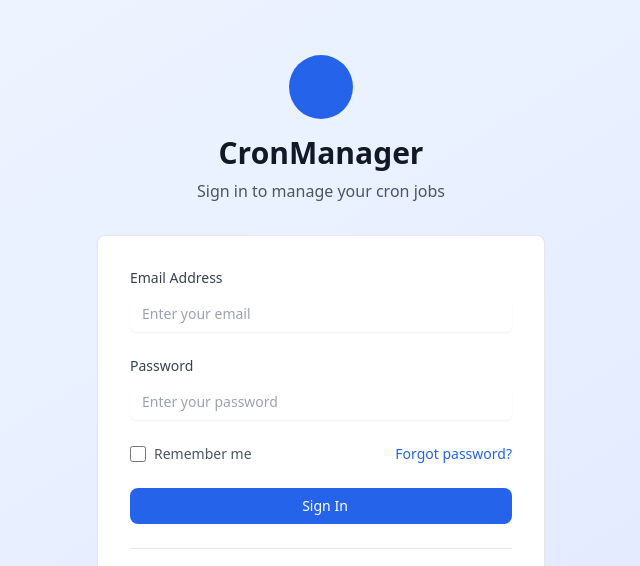
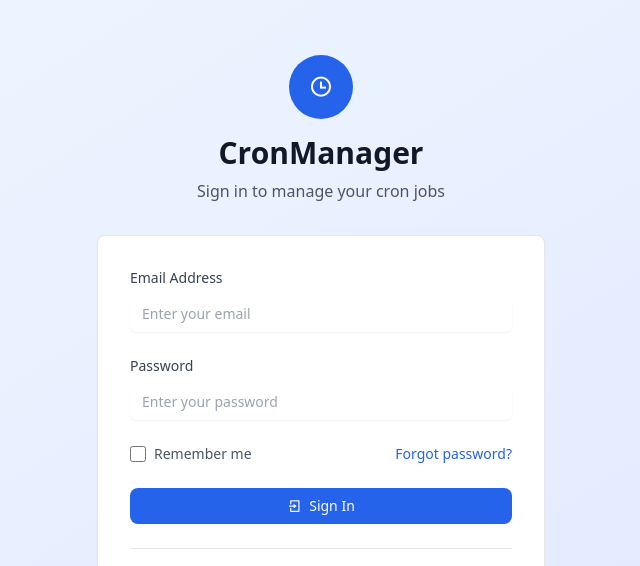
Before and after one commit to Gobinda17/CapstoneChronos, a React (Vite) app in the folder Frontend/chronosFrontend/: page / in a window 1280 px wide. Shown: the top 566 px of the page, without its empty margins (319-959 px from the left). Built offline with nearby package versions, Linux system fonts and the light colour scheme.

Commit message:
Login Page

```diff
--- a/Frontend/chronosFrontend/index.html
+++ b/Frontend/chronosFrontend/index.html
@@ -4,7 +4,14 @@
     <meta charset="UTF-8" />
     <link rel="icon" type="image/svg+xml" href="/vite.svg" />
     <meta name="viewport" content="width=device-width, initial-scale=1.0" />
-    <title>chronosfrontend</title>
+    <title>CronManager - Cron Job Scheduling Dashboard</title>
+    <meta name="description" content="Professional cron job scheduling and monitoring dashboard. Manage, schedule, and monitor your automated tasks with real-time logging and error tracking." />
+    <meta name="keywords" content="cron jobs, task scheduler, automation, monitoring, dashboard, logging" />
+    <link rel="preconnect" href="https://fonts.googleapis.com">
+    <link rel="preconnect" href="https://fonts.gstatic.com" crossorigin>
+    <link href="https://fonts.googleapis.com/css2?family=Pacifico&display=swap" rel="stylesheet">
+    <link rel="stylesheet" href="https://cdnjs.cloudflare.com/ajax/libs/font-awesome/6.4.0/css/all.min.css">
+    <link rel="stylesheet" href="https://cdnjs.cloudflare.com/ajax/libs/remixicon/4.5.0/remixicon.min.css">
   </head>
   <body>
     <div id="root"></div>
--- a/Frontend/chronosFrontend/src/pages/auth/Login.jsx
+++ b/Frontend/chronosFrontend/src/pages/auth/Login.jsx
@@ -11,6 +11,12 @@ const Login = () => {
   const [isLoading, setIsLoading] = useState(false);
   const [error, setError] = useState("");
 
+  const handleInputChange = (e) => {
+    setFormData({
+      ...formData,
+      [e.target.name]: e.target.value,
+    });
+  };
 
   return (
     <div className="min-h-screen bg-gradient-to-br from-blue-50 to-indigo-100 flex items-center justify-center p-4">
@@ -49,7 +55,7 @@ const Login = () => {
                 type="email"
                 required
                 value={formData.email}
-                // onChange={handleInputChange}
+                onChange={handleInputChange}
                 placeholder="Enter your email"
                 className="w-full"
               />
@@ -68,7 +74,7 @@ const Login = () => {
                 type="password"
                 required
                 value={formData.password}
-                // onChange={handleInputChange}
+                onChange={handleInputChange}
                 placeholder="Enter your password"
                 className="w-full"
               />
```
Also changed, not shown: Frontend/chronosFrontend/src/components/feature/Header.jsx (added).
